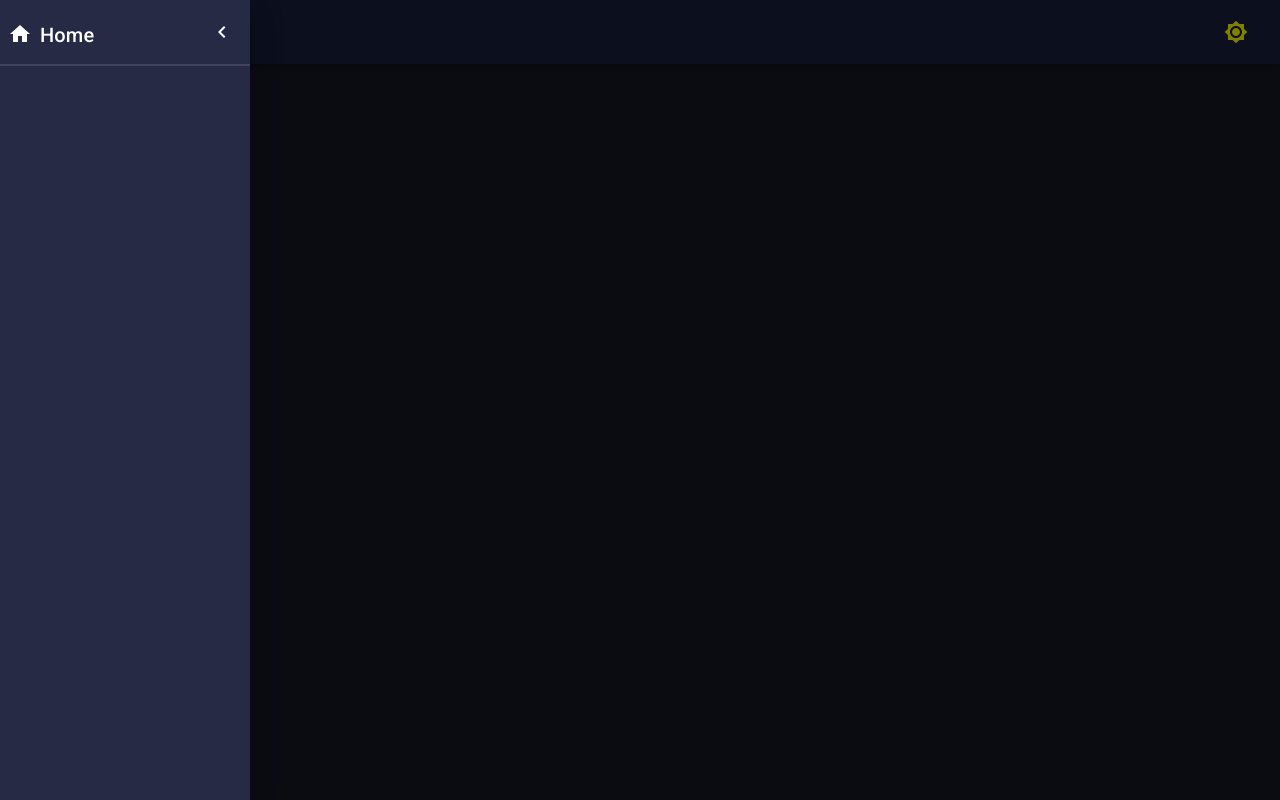
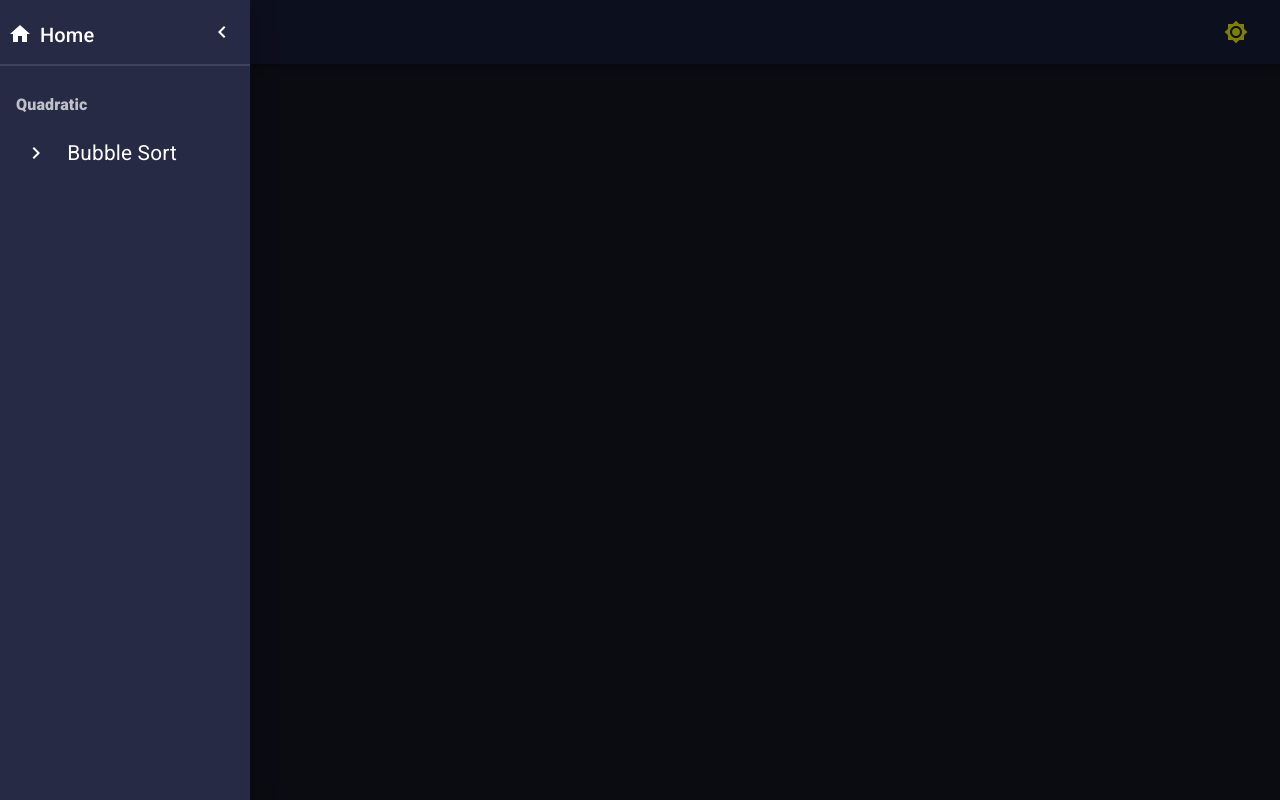
Before and after one commit to CoderChirag/sort-visualizer, a React (Create React App) app: page / in a window 1280 px wide. Both pictures are taken after a click on the button 36 px from the left and 32 px from the top of the page. Built offline with nearby package versions, Linux system fonts and the light colour scheme.

Commit message:
Complete Menu Bar

```diff
--- a/src/components/molecules/navbar/navbar.component.jsx
+++ b/src/components/molecules/navbar/navbar.component.jsx
@@ -1,5 +1,4 @@
 import { useState, useContext } from 'react';
-import { useNavigate } from 'react-router-dom';
 import { useTheme, styled } from '@mui/material/styles';
 
 import Box from '@mui/material/Box';
@@ -10,13 +9,11 @@ import MenuIcon from '@mui/icons-material/Menu';
 import Drawer from '@mui/material/Drawer';
 import Typography from '@mui/material/Typography';
 import List from '@mui/material/List';
-import ListItem from '@mui/material/ListItem';
+import ListSubheader from '@mui/material/ListSubheader';
 import ListItemIcon from '@mui/material/ListItemIcon';
 import ListItemButton from '@mui/material/ListItemButton';
 import ListItemText from '@mui/material/ListItemText';
 import Divider from '@mui/material/Divider';
-import InboxIcon from '@mui/icons-material/Inbox';
-import MailIcon from '@mui/icons-material/Mail';
 import Brightness4Icon from '@mui/icons-material/Brightness4';
 import Brightness7Icon from '@mui/icons-material/Brightness7';
 import ChevronLeftIcon from '@mui/icons-material/ChevronLeft';
@@ -25,6 +22,8 @@ import HomeIcon from '@mui/icons-material/Home';
 import { Link } from 'react-router-dom';
 
 import { ThemeContext } from '../../../contexts/theme/theme.context';
+
+const drawerWidth = 250;
 
 const DrawerHeader = styled('div')(({ theme }) => ({
 	display: 'flex',
@@ -38,7 +37,7 @@ const DrawerHeader = styled('div')(({ theme }) => ({
 const Navbar = () => {
 	const theme = useTheme();
 	const colorMode = useContext(ThemeContext);
-	const [open, setOpen] = useState(false);
+	const [menuOpen, setMenuOpen] = useState(false);
 
 	const toggleDrawer = event => {
 		if (
@@ -47,7 +46,7 @@ const Navbar = () => {
 		) {
 			return;
 		}
-		setOpen(!open);
+		setMenuOpen(!menuOpen);
 	};
 
 	return (
@@ -74,21 +73,23 @@ const Navbar = () => {
 						<MenuIcon />
 						<Drawer
 							anchor='left'
-							open={open}
-							// onClose={toggleDrawer}
+							open={menuOpen}
+							onClose={toggleDrawer}
 							sx={{
 								transform: 'none',
 								transition:
 									'transform 225ms cubic-bezier(0, 0, 0.2, 1) 0ms',
+								width: drawerWidth,
 							}}
 						>
 							<Box
 								sx={{
-									width: 250,
+									width: drawerWidth,
+									overflowX: 'hidden',
 								}}
 								role='presentation'
-								// onClick={toggleDrawer}
-								// onKeyDown={toggleDrawer}
+								onClick={toggleDrawer}
+								onKeyDown={toggleDrawer}
 							>
 								<DrawerHeader>
 									<Link to='/'>
@@ -118,6 +119,44 @@ const Navbar = () => {
 								</DrawerHeader>
 								<Divider />
 								<Divider />
+								<List
+									subheader={
+										<ListSubheader
+											component='div'
+											sx={{
+												backgroundColor: 'inherit',
+												fontSize: '1rem',
+												fontWeight: '900',
+												color: 'text.secondary',
+											}}
+										>
+											Quadratic
+										</ListSubheader>
+									}
+									sx={{ marginTop: '15px' }}
+								>
+									<Link to='/sorting/bubbleSort'>
+										<ListItemButton>
+											<ListItemIcon>
+												<ChevronRightIcon
+													sx={{
+														minWidth: 'auto',
+														marginRight: '16px',
+														marginLeft: '8px',
+													}}
+												/>
+											</ListItemIcon>
+											<ListItemText
+												primary='Bubble Sort'
+												sx={{
+													paddingLeft: '15px',
+													fontSize: '1.5rem',
+													transform: 'scale(1.3)',
+												}}
+											></ListItemText>
+										</ListItemButton>
+									</Link>
+								</List>
 							</Box>
 						</Drawer>
 					</IconButton>
--- a/src/contexts/theme/theme.context.js
+++ b/src/contexts/theme/theme.context.js
@@ -47,9 +47,9 @@ export const ThemeProvider = ({ children }) => {
 								text: {
 									main: '#ffffff',
 									primary: '#ffffff',
-									secondary: '#rgba(255,255,255,0.7)',
-									disabled: '#rgba(255,255,255,0.5)',
-									hint: '#rgba(255,255,255,0.5)',
+									secondary: 'rgba(255,255,255,0.7)',
+									disabled: 'rgba(255,255,255,0.5)',
+									hint: 'rgba(255,255,255,0.5)',
 								},
 						  }
 						: {}),
```
